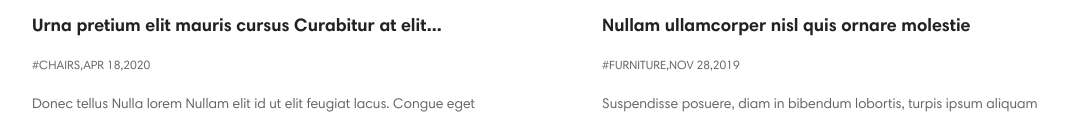
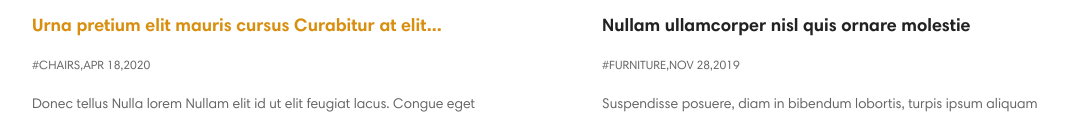
Before and after one commit to Jamoliddin610/satck-maket, a plain HTML site: page index.html in a window 1280 px wide. In both pictures the pointer is over the element "Urna pretium elit mauris cursus Curabitur at elit...". Shown: the part 2765-2879 px from the top of the page, without its empty margins (98-1181 px from the left). Drawn offline with nearby package versions, Linux system fonts and the light colour scheme; a web font is replaced by a local one.

Commit message:
initial commit

```diff
--- a/css/style.css
+++ b/css/style.css
@@ -1585,7 +1585,7 @@ a {
     line-height: 60px;
 }
 .widget-about:hover{
-    color: #;
+    color: #d88f0f;
 }
 .widget-date{
     font-size: 12px;
```
